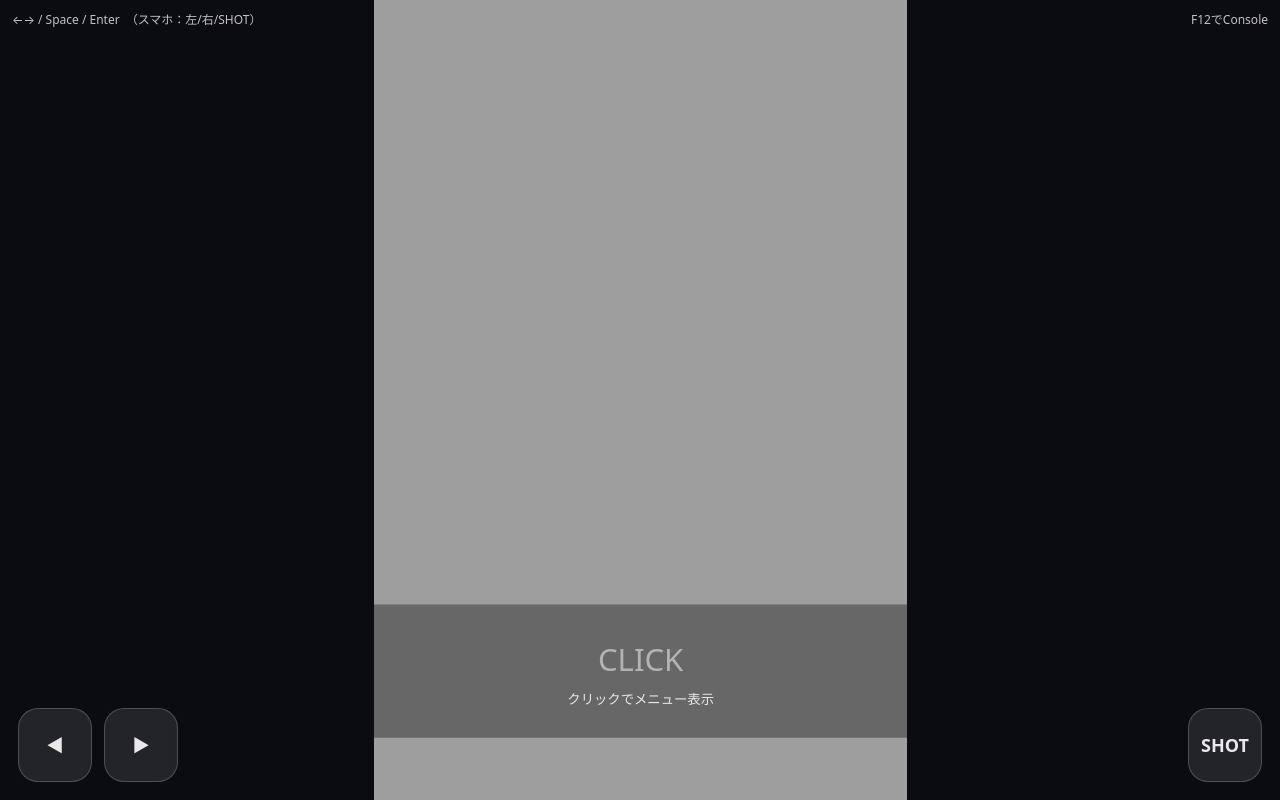
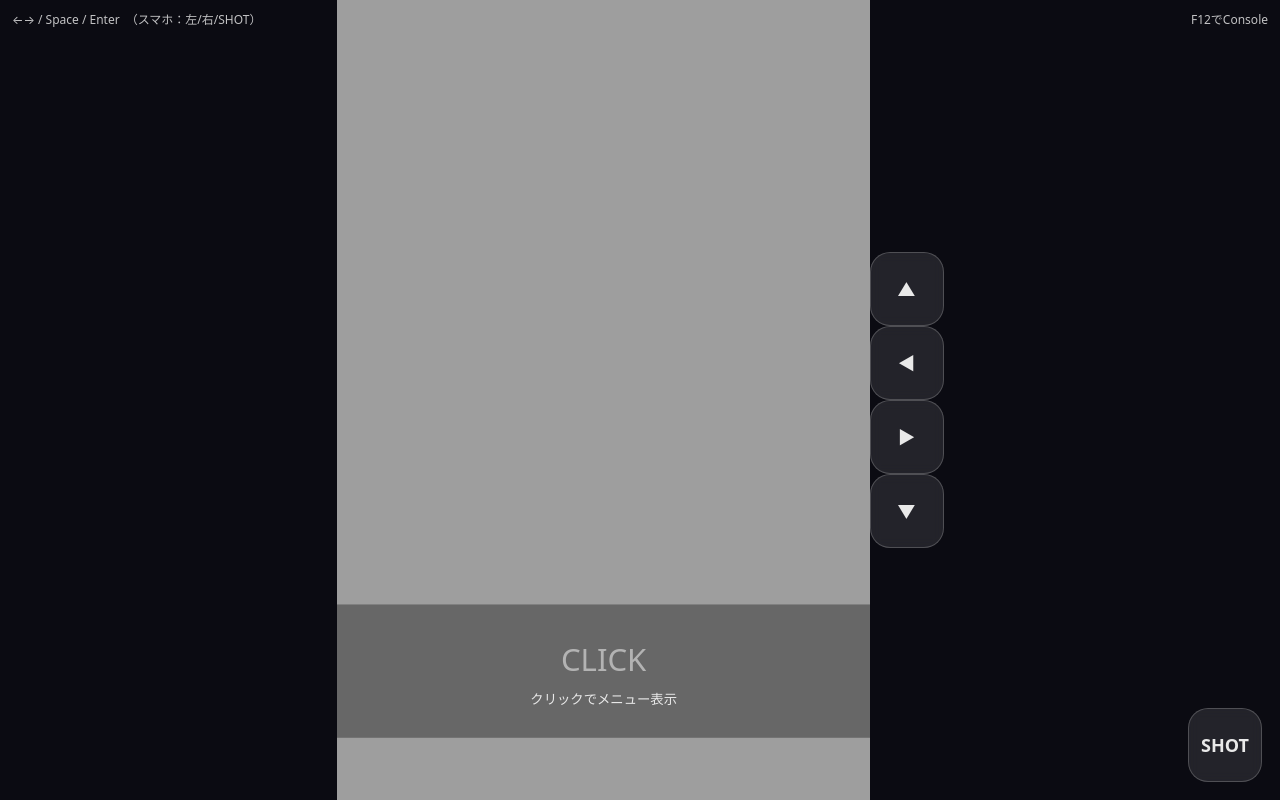
Before and after one commit to tetsu513/shimaenaga-wars, a plain HTML site: page index.html in a window 1280 px wide. Drawn offline with Linux system fonts and the light colour scheme.

Commit message:
Update index.html

```diff
--- a/index.html
+++ b/index.html
@@ -3,6 +3,8 @@
 <head>
   <meta charset="utf-8" />
   <meta name="viewport" content="width=device-width,initial-scale=1,maximum-scale=1,user-scalable=no" />
+  <meta name="viewport" content="width=device-width, height=device-height, initial-scale=1.0, maximum-scale=1.0, user-scalable=no">
+
   <title>Shooting Ultimate</title>
   <style>
     :root { --ui: rgba(255,255,255,.9); --bg: #0b0b12; }
@@ -44,10 +46,16 @@
     <canvas id="game"></canvas>
 
     <!-- Mobile Buttons -->
-    <div class="pad" id="padL">
-      <div class="btn" id="btnLeft">◀</div>
-      <div class="btn" id="btnRight">▶</div>
-    </div>
+  <div class="padL" id="padL">
+  <div class="btn" id="btnUp">▲</div>
+
+  <div class="btn" id="btnLeft">◀</div>
+  <div class="btn" id="btnRight">▶</div>
+
+  <div class="btn" id="btnDown">▼</div>
+</div>
+
+
     <div class="padR" id="padR">
       <div class="btn" id="btnShot">SHOT</div>
     </div>
```
